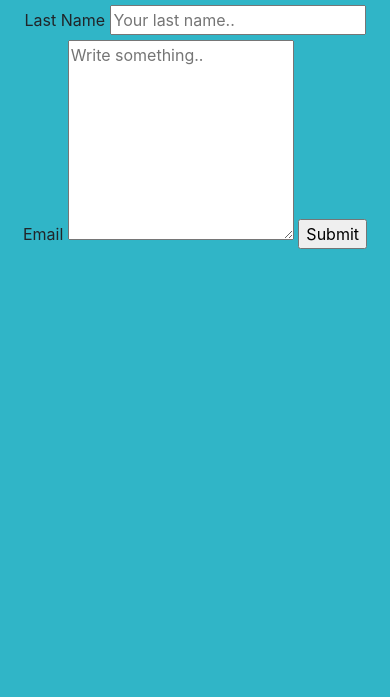
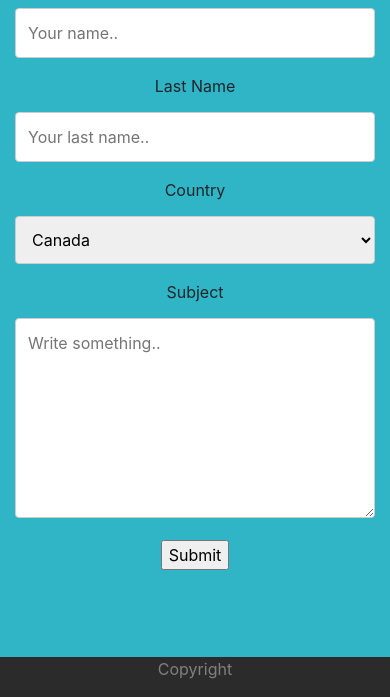
Before and after one commit to smorrison-uoft/Responsive-portfolio-homework, a plain HTML site: page contact.html in a window 390 px wide. Shown: the part 147-844 px from the top of the page. Drawn offline with nearby package versions, Linux system fonts and the light colour scheme.

Commit message:
responsiveportfoliohomeworkfixed

```diff
--- a/assets/styles.css
+++ b/assets/styles.css
@@ -37,3 +37,14 @@ Width: 100%;
 background-color: #222;
 padding: 60px 0px;
   }
+/* Style inputs with type="text", select elements and textareas */
+input[type=text], select, textarea {
+    width: 100%; /* Full width */
+    padding: 12px; /* Some padding */
+    border: 1px solid #ccc; /* Gray border */
+    border-radius: 4px; /* Rounded borders */
+    box-sizing: border-box; /* Make sure that padding and width stays in place */
+    margin-top: 6px; /* Add a top margin */
+    margin-bottom: 16px; /* Bottom margin */
+    resize: vertical /* Allow the user to vertically resize the textarea (not horizontally) */
+  }
--- a/contact.html
+++ b/contact.html
@@ -40,8 +40,13 @@
             <label for="lname">Last Name</label>
             <input type="text" id="lname" name="lastname" placeholder="Your last name..">
 
+            <label for="country">Country</label>
+            <select id="country" name="country">
+              <option value="canada">Canada</option>
+              <option value="usa">USA</option>
+            </select>
 
-          <label for="subject">Email</label>
+            <label for="subject">Subject</label>
             <textarea id="subject" name="subject" placeholder="Write something.." style="height:200px"></textarea>
 
             <input type="submit" value="Submit">
@@ -49,4 +54,19 @@
         </form>
       </div>
 </body>
+<style>
+    .footer {
+      position: fixed;
+      left: 0;
+      bottom: 0;
+      width: 100%;
+      background-color: rgb(44, 43, 43);
+      color: grey;
+      text-align: center;
+    }
+    </style>
+
+    <div class="footer">
+      <p>Copyright</p>
+    </div>
 </html>
```
Also changed, not shown: index.html (+18 -5 lines), portfolio.html (+14 -0 lines). Lines whose indentation alone changed are shown as unchanged.
